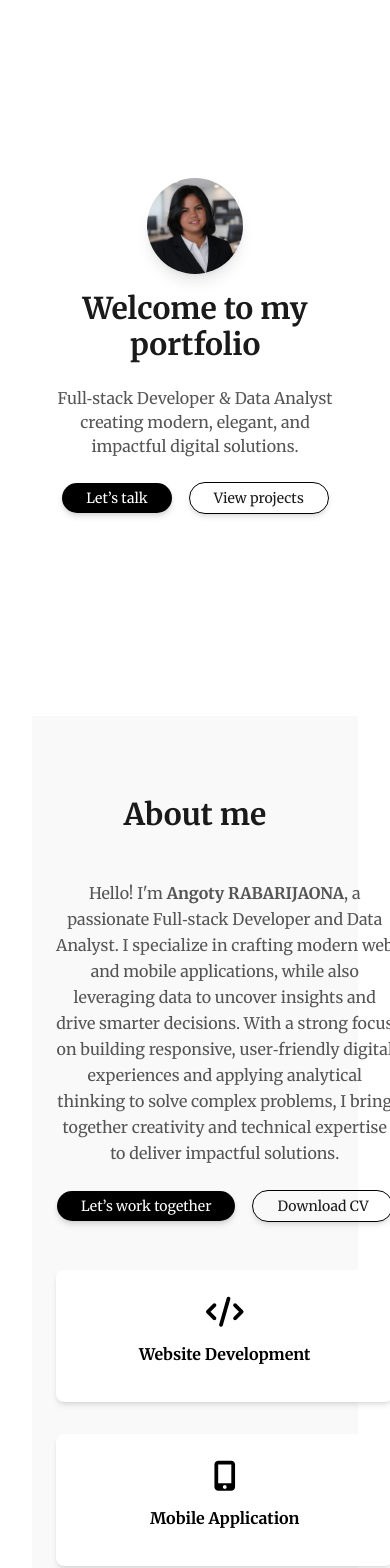
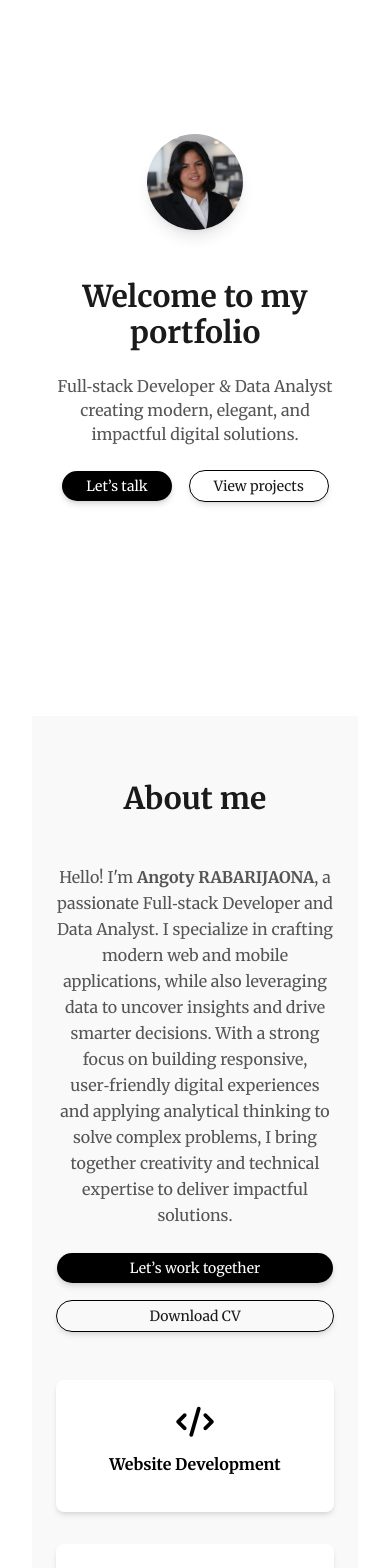
Before and after one commit to AngotyFitia/angoty-rabarijaona, a React (Vite) app: page / in a window 390 px wide. Shown: the part 160-1728 px from the top of the page. Built offline with nearby package versions, Linux system fonts and the light colour scheme.

Commit message:
feat: responsive-design about&home

```diff
--- a/src/components/ui/about.tsx
+++ b/src/components/ui/about.tsx
@@ -2,25 +2,25 @@ import { Button } from "@/components/ui/button"
 
 export default function About() {
   return (
-    <section id="about" className="min-h-screen w-full bg-[#f9f9f9] px-6 md:px-12 py-20">
+    <section id="about" className="min-h-screen w-full bg-[#f9f9f9] px-6 md:px-12 py-16 md:py-20">
       <div className="text-center mb-12">
         <h2 className="text-3xl sm:text-4xl md:text-5xl font-bold text-[#1a1a1a]">
           About me
         </h2>
       </div>
 
-      <div className="grid md:grid-cols-2 gap-12 items-center">
+      <div className="grid grid-cols-1 md:grid-cols-2 gap-12 items-center">
 
         {/* Colonne gauche : présentation */}
         <div className="space-y-6 self-center">
-        <p className="text-base sm:text-lg md:text-xl text-[#555555] leading-relaxed">
+          <p className="text-base sm:text-lg md:text-xl text-[#555555] leading-relaxed text-center md:text-left">
             Hello! I'm <span className="font-semibold">Angoty RABARIJAONA</span>, a passionate Full‑stack Developer and Data Analyst.
             I specialize in crafting modern web and mobile applications, while also leveraging data to uncover insights and drive smarter decisions.
             With a strong focus on building responsive, user‑friendly digital experiences and applying analytical thinking to solve complex problems,
             I bring together creativity and technical expertise to deliver impactful solutions.
           </p>
 
-          <div className="flex flex-row gap-4 justify-center">
+          <div className="flex flex-col sm:flex-row gap-4 justify-center md:justify-start">
             <Button className="bg-[#000000] text-[#ffffff] rounded-full px-6 py-3 shadow-md hover:bg-[#333333] transition-transform duration-300">
               Let’s work together
             </Button>
@@ -28,46 +28,44 @@ export default function About() {
               Download CV
             </Button>
           </div>
-
         </div>
 
         {/* Colonne droite : services + stats */}
         <div className="space-y-12">
-          {/* Services côte à côte */}
-          <div className="grid sm:grid-cols-3 gap-8">
+          {/* Services : passent en 1 colonne sur mobile */}
+          <div className="grid grid-cols-1 sm:grid-cols-2 md:grid-cols-3 gap-8">
             <div className="p-6 bg-white rounded-lg shadow-md hover:shadow-lg transition flex flex-col items-center">
               <i className="fas fa-code text-3xl text-[#000000] mb-3"></i>
-                <h3 className="font-semibold mb-3">Website Development</h3>
+              <h3 className="font-semibold mb-3 text-center">Website Development</h3>
             </div>
 
             <div className="p-6 bg-white rounded-lg shadow-md hover:shadow-lg transition flex flex-col items-center">
               <i className="fas fa-mobile-alt text-3xl text-[#000000] mb-3"></i>
-                <h3 className="font-semibold mb-3">Mobile Application</h3>
+              <h3 className="font-semibold mb-3 text-center">Mobile Application</h3>
             </div>
 
             <div className="p-6 bg-white rounded-lg shadow-md hover:shadow-lg transition flex flex-col items-center">
               <i className="fas fa-chart-line text-3xl text-[#000000] mb-3"></i>
-                <h3 className="font-semibold mb-3">Data Insights</h3>
+              <h3 className="font-semibold mb-3 text-center">Data Insights</h3>
+            </div>
           </div>
 
-          </div>
-
-          {/* Stats en cercles */}
-          <div className="grid grid-cols-4 gap-6 justify-items-center mt-8">
+          {/* Stats : adaptatives */}
+          <div className="grid grid-cols-2 sm:grid-cols-4 gap-6 justify-items-center mt-8">
             <div className="flex flex-col items-center">
-                <div className="w-20 h-20 flex items-center justify-center rounded-full bg-[#000000] text-white text-2xl font-bold shadow-md">Msc</div>
+              <div className="w-20 h-20 flex items-center justify-center rounded-full bg-[#000000] text-white text-lg sm:text-2xl font-bold shadow-md">Msc</div>
               <p className="mt-2 text-sm text-[#555555]">Education</p>
             </div>
             <div className="flex flex-col items-center">
-                <div className="w-20 h-20 flex items-center justify-center rounded-full bg-[#000000] text-white text-2xl font-bold shadow-md">1</div>
+              <div className="w-20 h-20 flex items-center justify-center rounded-full bg-[#000000] text-white text-lg sm:text-2xl font-bold shadow-md">1</div>
               <p className="mt-2 text-sm text-[#555555]">Years Exp.</p>
             </div>
             <div className="flex flex-col items-center">
-                <div className="w-20 h-20 flex items-center justify-center rounded-full bg-[#000000] text-white text-2xl font-bold shadow-md">15+</div>
+              <div className="w-20 h-20 flex items-center justify-center rounded-full bg-[#000000] text-white text-lg sm:text-2xl font-bold shadow-md">15+</div>
               <p className="mt-2 text-sm text-[#555555]">Projects</p>
             </div>
             <div className="flex flex-col items-center">
-                <div className="w-20 h-20 flex items-center justify-center rounded-full bg-[#000000] text-white text-2xl font-bold shadow-md">10+</div>
+              <div className="w-20 h-20 flex items-center justify-center rounded-full bg-[#000000] text-white text-lg sm:text-2xl font-bold shadow-md">10+</div>
               <p className="mt-2 text-sm text-[#555555]">Technologies</p>
             </div>
           </div>
--- a/src/components/ui/home.tsx
+++ b/src/components/ui/home.tsx
@@ -4,20 +4,16 @@ export default function Home() {
   return (
     <section
       id="home"
-  className="min-h-screen w-full flex flex-col md:flex-row items-center justify-center bg-[#ffffff] px-6 md:px-12 pt-20"
+      className="min-h-screen w-full flex flex-col md:flex-row items-center justify-center gap-y-8 bg-[#ffffff] px-6 md:px-12 pt-10 md:pt-20"
     >
-
-  {/* Image d'abord en mobile, ronde et compacte */}
-  {/* Image d'abord en mobile */}
-<div className="mt-6 md:mt-0 flex justify-center animate-zoomIn order-1 md:order-2 md:flex-1">
+      {/* Image en premier sur mobile */}
+      <div className="mt-2 md:mt-0 flex justify-center animate-zoomIn order-1 md:order-2 md:flex-1">
         <div className="w-24 h-24 sm:w-28 sm:h-28 md:w-64 md:h-64 bg-[#f9f9f9] rounded-full md:rounded-lg shadow-lg overflow-hidden transform hover:scale-105 transition-transform duration-500">
           <img src="/images/Profile.png" alt="Profile" className="w-full h-full object-cover" />
         </div>
       </div>
 
-
-
-  {/* Texte ensuite en mobile */}
+      {/* Texte ensuite sur mobile */}
       <div className="mt-4 md:mt-0 space-y-6 order-2 md:order-1">
         <h1 className="text-3xl sm:text-4xl md:text-6xl font-bold text-[#1a1a1a] text-center md:text-left animate-fadeIn">
           Welcome to my portfolio
@@ -25,7 +21,7 @@ export default function Home() {
         <p className="text-base sm:text-lg md:text-xl text-[#555555] max-w-lg mx-auto md:mx-0 text-center md:text-left animate-slideUp">
           Full‑stack Developer & Data Analyst creating modern, elegant, and impactful digital solutions.
         </p>
-    {/* Boutons côte à côte en mobile */}
+        {/* Boutons côte à côte */}
         <div className="flex flex-row gap-4 justify-center md:justify-start animate-fadeIn">
           <Button className="w-auto bg-[#000000] text-[#ffffff] rounded-full px-6 py-3 shadow-md hover:bg-[#333333] transition-transform duration-300">
             Let’s talk
@@ -36,14 +32,5 @@ export default function Home() {
         </div>
       </div>
     </section>
-
-
-
-
-
-
-
-
-
   )
 }
--- a/src/index.css
+++ b/src/index.css
@@ -68,6 +68,7 @@
 
   html {
     font-family: 'Merriweather', serif;
+    scroll-behavior: smooth;
   }
 
 }
```
Lines whose indentation alone changed are shown as unchanged.
